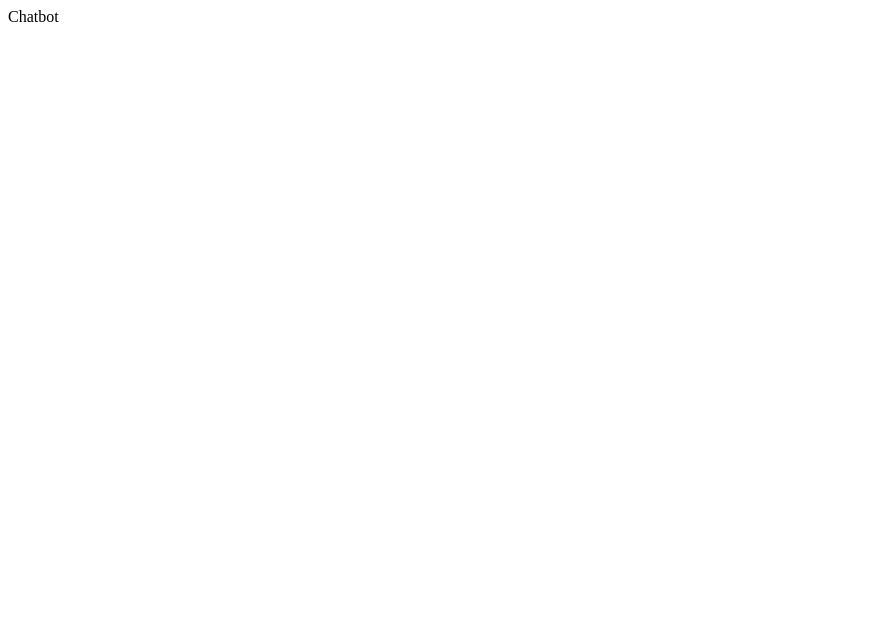
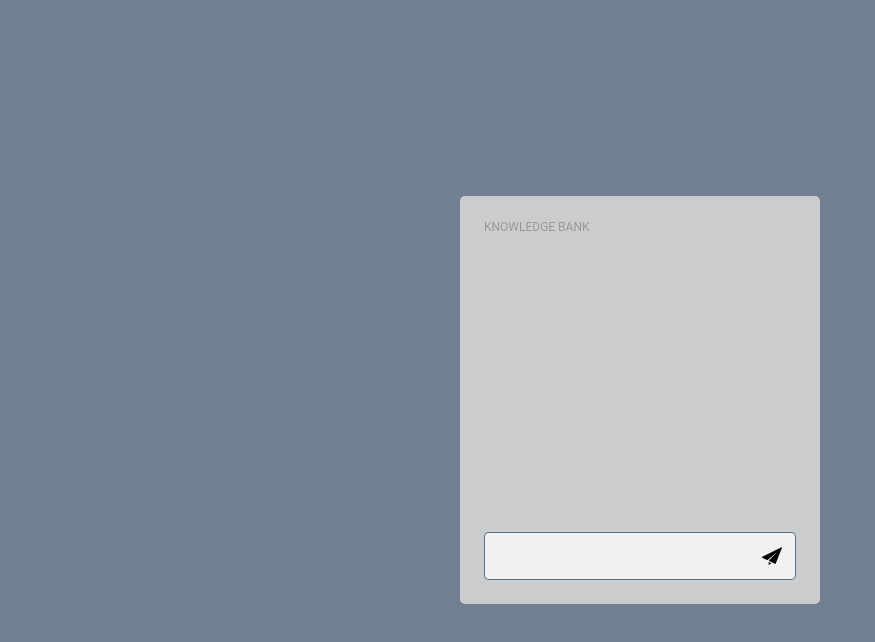
Before and after one commit to AgileVentures/snabb_vaccin_chat_bot, a React (Vite) app: page / in a window 1280 px wide. Shown: the top 642 px of the page, without its empty margins (0-875 px from the left). Built offline with nearby package versions, Linux system fonts and the light colour scheme.

Commit message:
adds UI for chatbot

```diff
--- a/src/components/Chatbot.jsx
+++ b/src/components/Chatbot.jsx
@@ -1,9 +1,30 @@
-import React from 'react'
+import React from "react";
+import send from "../assets/send.svg";
 
 const Chatbot = () => {
   return (
-    <div>Chatbot</div>
-  )
-}
+    <main>
+      <section className="chatbot-container">
+        <div className="chatbot-header">
+          <p className="sub-heading">Knowledge Bank</p>
+        </div>
+        <div
+          className="chatbot-conversation-container"
+          id="chatbot-conversation-container"
+        ></div>
+        <form id="form" className="chatbot-input-container">
+          <input name="user-input" type="text" id="user-input" required />
+          <button id="submit-btn" className="submit-btn">
+            <img
+              src={send}
+              className="send-btn-icon"
+              alt="Send Icon"
+            />
+          </button>
+        </form>
+      </section>
+    </main>
+  );
+};
 
-export default Chatbot
+export default Chatbot;
--- a/src/index.css
+++ b/src/index.css
@@ -0,0 +1,127 @@
+:root {
+  --border-rad-lg: 5px;
+  --light-text: #fefefe;
+}
+
+*, *::before, *::after {
+  box-sizing: border-box;
+}
+
+html, body {
+  margin: 0;
+  padding: 0;
+  font-family: 'Poppins';
+}
+
+main {
+  background-color: slategrey;
+  background-size: cover;
+  background-repeat: no-repeat;
+  height: 100vh;
+  display: flex;
+  align-items: center;
+  justify-content: center;
+}
+
+/* chatbot elements */
+
+.chatbot-container {
+  background-color: #cbccce;
+  width: 360px;
+  min-height: 380px;
+  border-radius: var(--border-rad-lg);
+  padding: 1em;
+}
+
+.chatbot-container > * {
+  padding: .5em;
+}
+
+.chatbot-header {
+  display: flex;
+  flex-direction: column;
+  gap: .6em;
+}
+
+.logo {
+  width: 160px;
+}
+
+.chatbot-conversation-container {
+  height: 250px;
+  overflow-y: scroll;
+  margin: 1em 0;
+}
+
+/* stop ugly scroll bar on some browsers */
+.chatbot-conversation-container::-webkit-scrollbar {
+  display: none;
+}
+
+.chatbot-conversation-container::-moz-scrollbar {
+  display: none;
+}
+
+.speech {
+  padding: 1em;
+  max-width: 240px;
+  color: var(--light-text);
+  min-width: 90%;
+  border-radius: var(--border-rad-lg);
+  font-size: 1.07em;
+}
+
+.speech:first-child {
+  margin-top: 0;
+}
+
+.speech-ai {
+background: #334959;
+  border-top-left-radius: 0;
+  margin: 1.2em 1em 0 0;
+}
+
+.speech-human {
+  margin: 1.2em 0 0 1em;
+background: #2f4f4f;
+  border-top-right-radius: 0;
+}
+
+.chatbot-input-container {
+  display: flex;
+}
+
+input[type="text"], button {
+  background-color: #f1f1f2;
+  border: 0.5px solid #586e88;
+  border-radius: var(--border-rad-lg);
+  padding: 1em;
+}
+
+input[type="text"] {
+  color: var(--light-text);
+  width: 100%;
+  border-right: 0;
+  border-top-right-radius: 0;
+  border-bottom-right-radius: 0;
+}
+
+button {
+  border-left: 0;
+  border-top-left-radius: 0;
+  border-bottom-left-radius: 0;
+}
+
+.send-btn-icon {
+  width: 20px;
+  display: block;
+}
+
+/* text */
+.sub-heading {
+  color: #999999;
+  font-family: 'Roboto', sans-serif;
+  font-size: 12px;
+  text-transform: uppercase;
+  margin: 0;
+}
```
Also changed, not shown: src/assets/send.svg (added).
